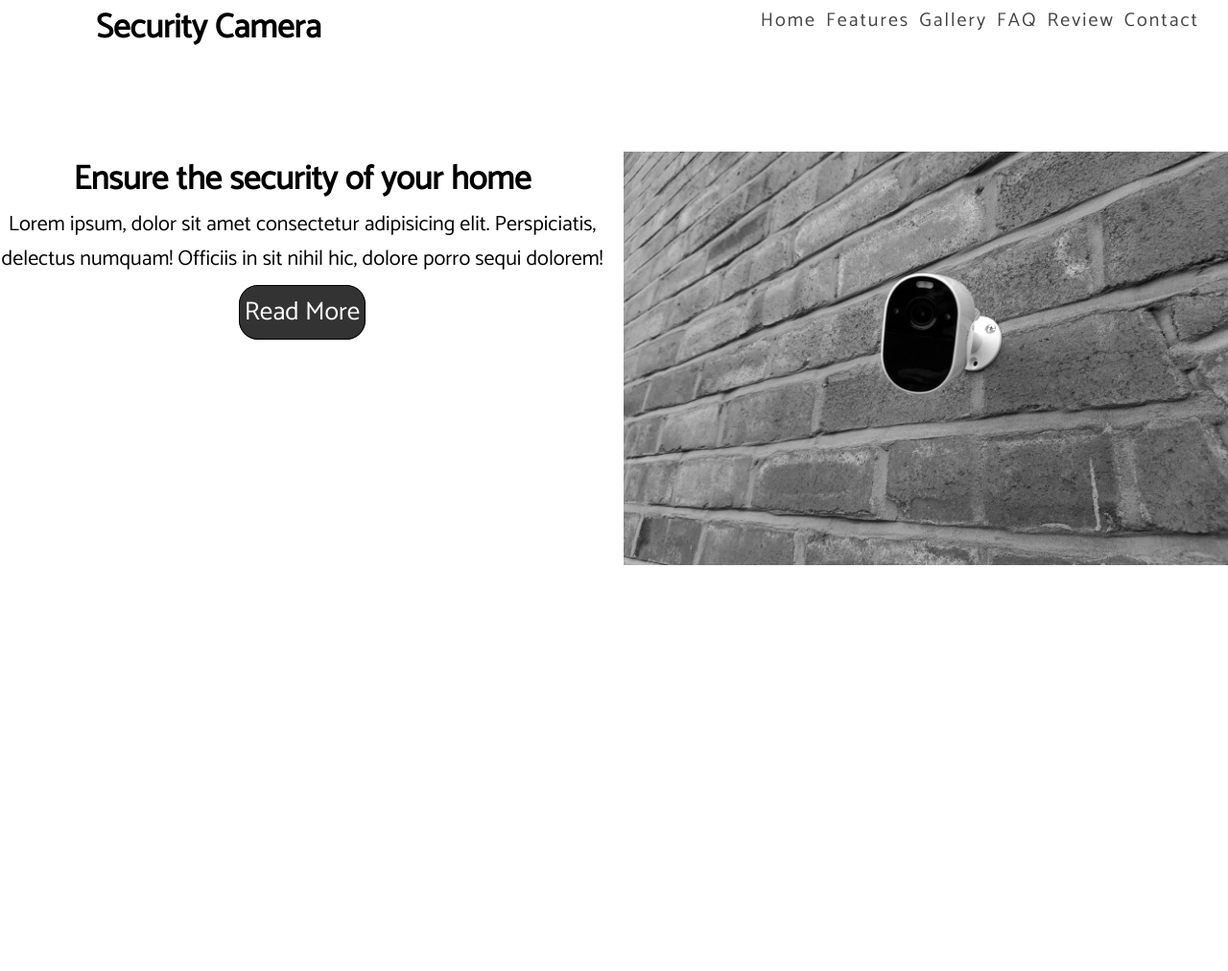
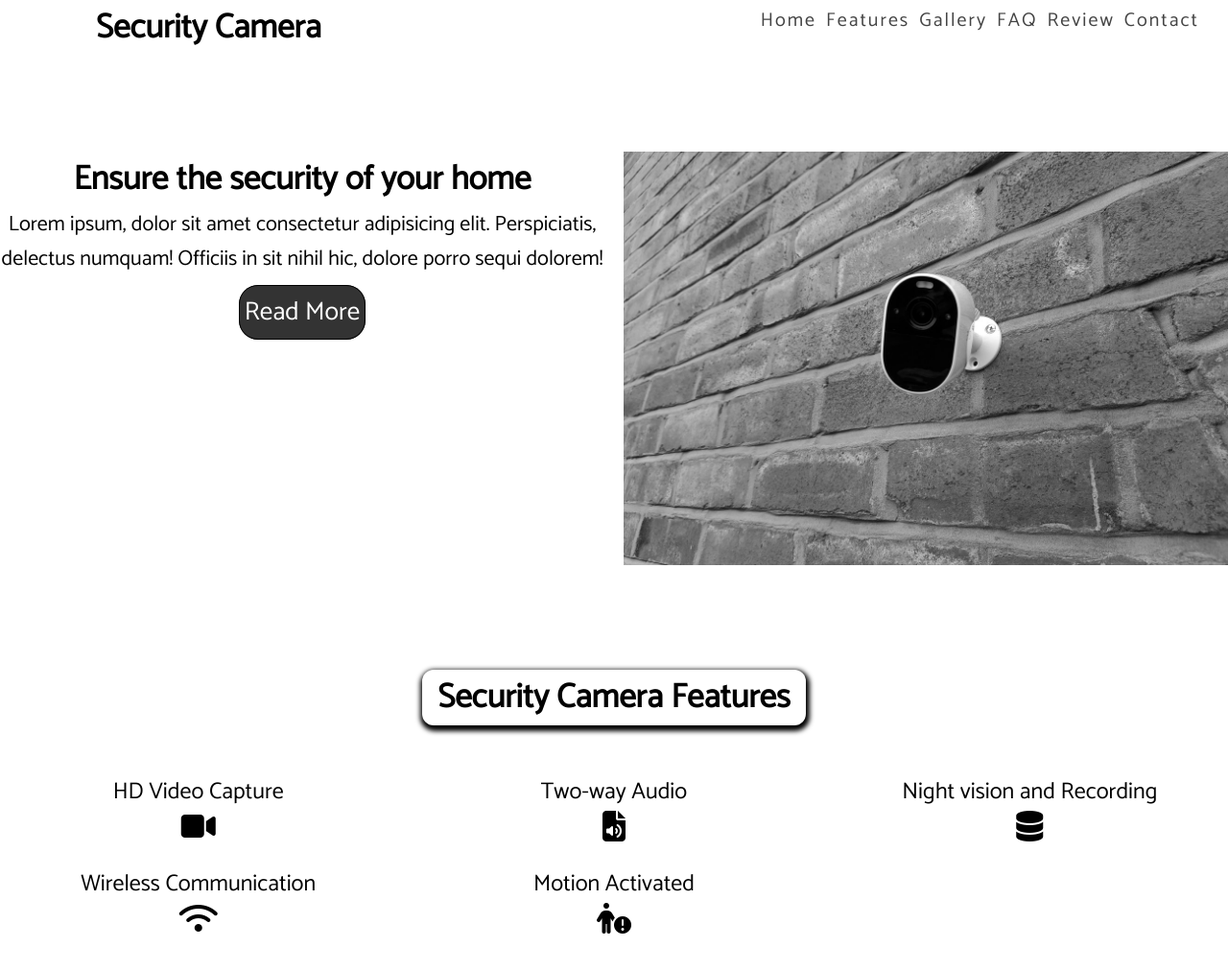
Before and after one commit to igachev/productLandingPage, a plain HTML site: page index.html in a window 1280 px wide. Shown: the whole page at 96% size. Before the commit the page ends 800 px from the top, so only its background shows below. Drawn offline with Linux system fonts and the light colour scheme.

Commit message:
features section added

```diff
--- a/index.html
+++ b/index.html
@@ -42,5 +42,37 @@
             </div>
         </div>
     </section>
+
+    <section class="section-two">
+        <h2>Security Camera Features</h2>
+
+        <div class="container">
+
+                <div>
+                    <p>HD Video Capture</p>
+                    <i class="fa-solid fa-video fa-2x"></i>
+                </div>
+
+                <div>
+                    <p>Two-way Audio</p>
+                    <i class="fa-solid fa-file-audio fa-2x"></i>
+                </div>
+
+                <div>
+                    <p>Night vision and Recording</p>
+                    <i class="fa-solid fa-database fa-2x"></i>
+                </div>
+
+                <div>
+                    <p>Wireless Communication</p>
+                    <i class="fa-solid fa-wifi fa-2x"></i>
+                </div>
+
+                <div>
+                    <p>Motion Activated</p>
+                    <i class="fa-solid fa-person-circle-exclamation fa-2x"></i>
+                </div>
+        </div>
+    </section>
 </body>
 </html>
--- a/style.css
+++ b/style.css
@@ -93,3 +93,30 @@ grid-template-columns: repeat(2,1fr);
     color: #fff;
     background-color: var(--primary-color);
 }
+
+/* Section-twostart */
+.section-two {
+    margin-top: 100px;
+
+    text-align: center;
+}
+
+.section-two h2 {
+    font-size: 35px;
+    margin-bottom: 30px;
+    box-shadow: 1px 3px 5px 3px;
+    width: 400px;
+    margin: auto;
+    border-radius: 12px;
+}
+
+.section-two .container {
+    margin: 50px 0;
+    display: grid;
+    grid-template-columns: repeat(3,1fr);
+    grid-gap: 20px;
+}
+
+.section-two .container p {
+    font-size: 24px;
+}
```
